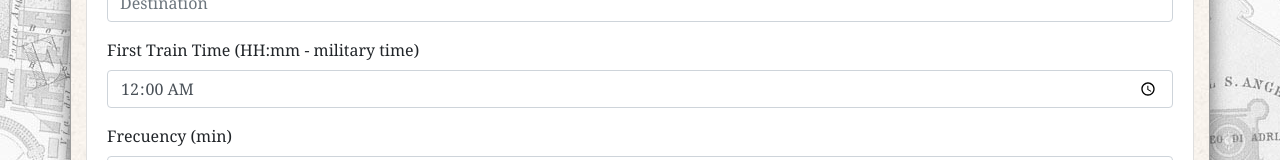
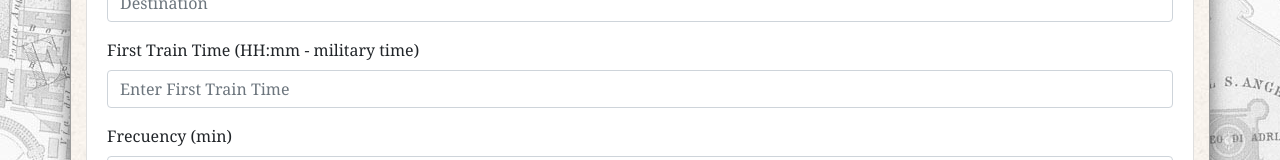
Before and after one commit to darkyer/Train-Scheduler, a plain HTML site: page index.html in a window 1280 px wide. Shown: the part 849-1009 px from the top of the page. Drawn offline with nearby package versions, Linux system fonts and the light colour scheme; no server answers.

Commit message:
changed input time for text

```diff
--- a/index.html
+++ b/index.html
@@ -60,8 +60,7 @@
           </div>
           <div class="form-group">
             <label for="first-train-time">First Train Time (HH:mm - military time)</label>
-            <input type="time" class="form-control" id="first-train-time" step="60" value="00:00"
-              placeholder="Enter First Train Time">
+            <input type="text" class="form-control" id="first-train-time" placeholder="Enter First Train Time">
           </div>
           <div class="form-group">
             <label for="frecuency">Frecuency (min)</label>
```
